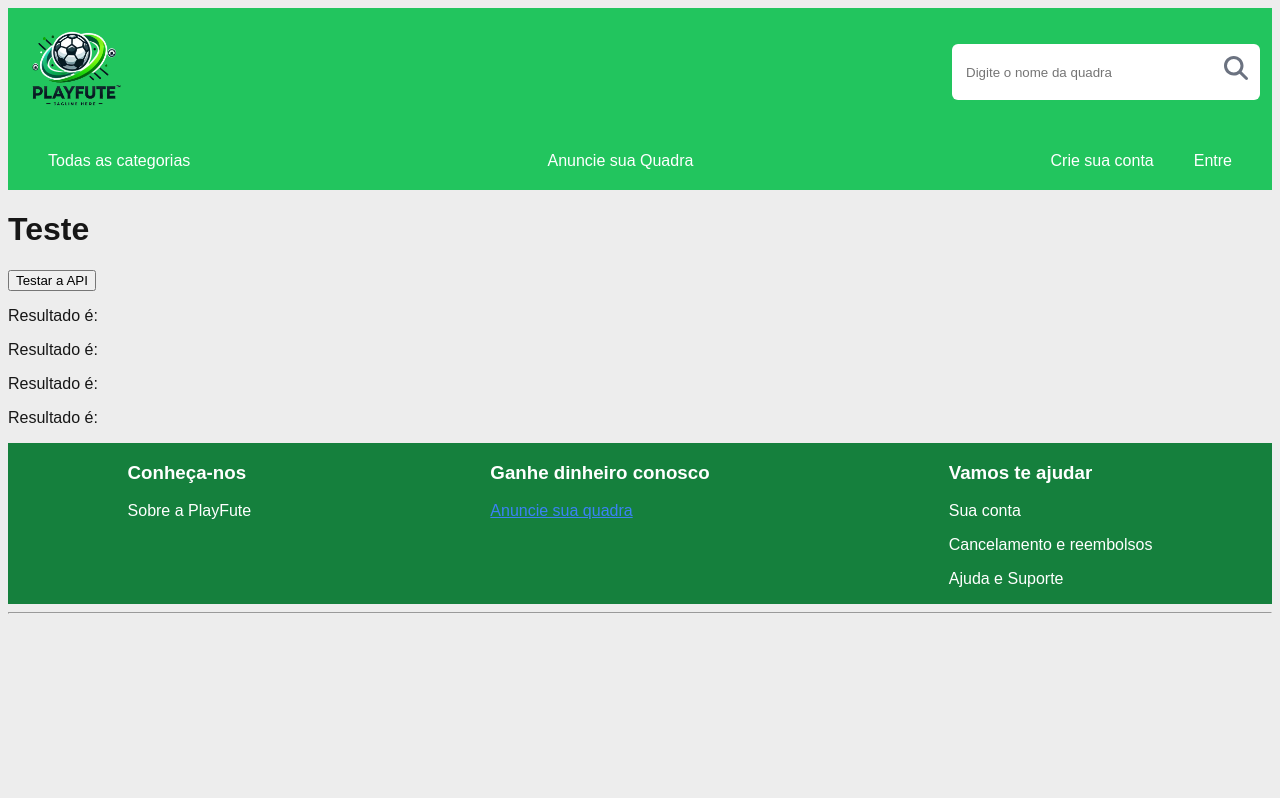
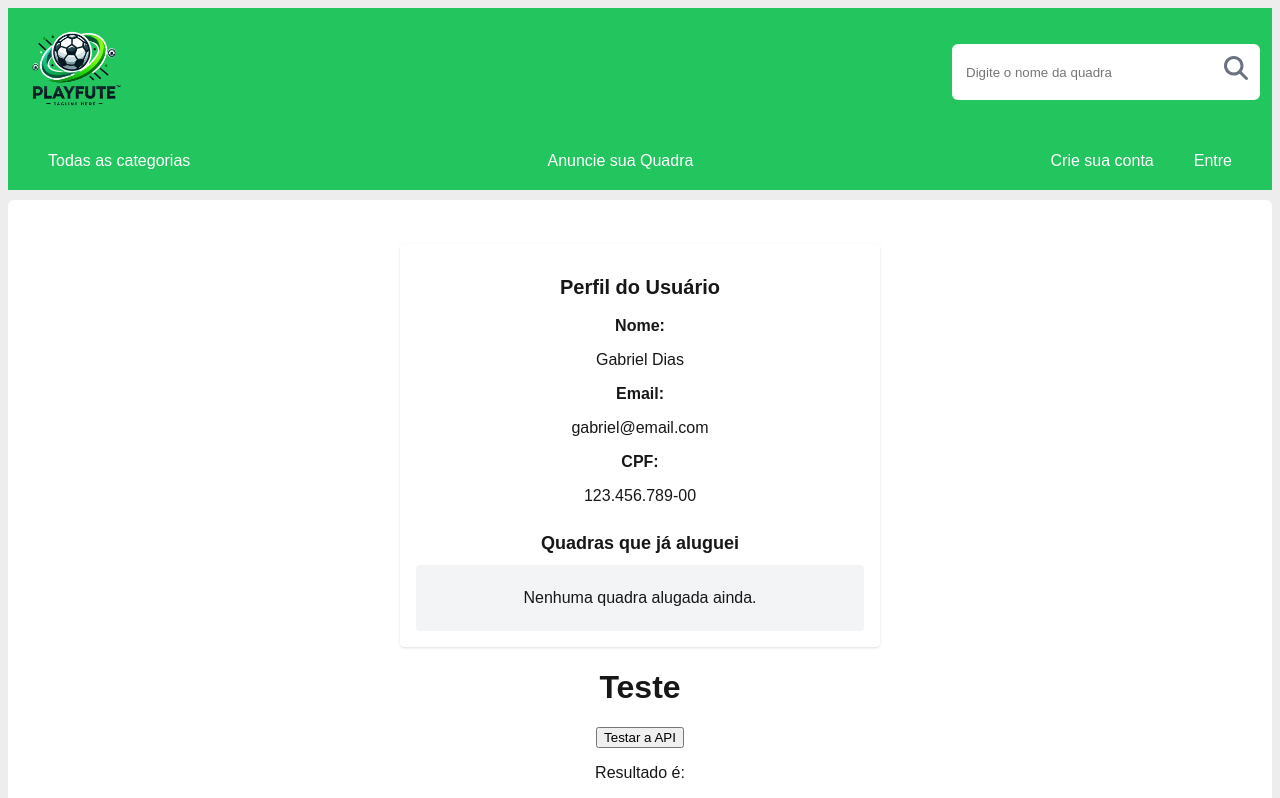
Before and after one commit to guerreiro05/projeto_integrador, a Next.js app: page /perfil in a window 1280 px wide. Shown: the top 798 px of the page. Built offline with nearby package versions, Linux system fonts and the light colour scheme.

Commit message:
Refinando todas parte de Frontend (layout)

```diff
--- a/app/categoria/page.js
+++ b/app/categoria/page.js
@@ -49,7 +49,7 @@ function Categoria() {
 
     return (
         <main>
-            <div className="layout-container text-center flex bg-white rounded-md">
+            <div className="layout-container text-center h-[1000px] flex bg-white rounded-md">
 
                 <div className="p-10 rounded-l-lg max-w-[190px]">
 
@@ -195,12 +195,12 @@ function Categoria() {
                     </div>
                 </div>
 
-                <div className="flex flex-wrap justify-center items-center h-screen gap-">
+                <div className="flex flex-wrap justify-center w-full rounded-lg">
                     {
                     locais.map((i, index) => {
-                        if (index < 4) {
+                        if (index < 6) {
                             return (
-                                <div key={index} className="w-[22%] min-w-[200px] bg-red-600">
+                                <div key={index} className="flex m-4 max-h-[450px]">
                                     <Quadras
                                         id={i.id}
                                         imagem={i.imagemPri}
--- a/app/components/quadras.js
+++ b/app/components/quadras.js
@@ -5,31 +5,27 @@ import { faHeart } from '@fortawesome/free-solid-svg-icons';
 
 export default function Quadras(attr) {
     return (
+        <main className="w-64 p-2 rounded-lg border-solid border-gray-300 border">
 
-        <main className="w-64 p-2 rounded-lg border-solid border-gray-300 border bg-green-400">
+            <div className="flex justify-between items-center">
+                <p className="text-gray-700">⭐⭐⭐ {attr.avaliacoes}</p>
 
-                <div className="flex justify-between items-center">
-                    <p className="text-gray-700">⭐⭐⭐ {attr.avaliacoes}</p>
-                    <FontAwesomeIcon icon={faHeart}
-                    className="hover:text-red-600 text-gray-300 transition-colors text-2xl cursor-pointer"/>
-                </div>
+                <FontAwesomeIcon icon={faHeart}
+                className="hover:text-red-600 text-gray-300 transition-colors text-2xl cursor-pointer"/>
+            </div>
 
-                <img
-                    className="w-full h-48 object-cover"
-                    src={attr.imagem}
-                />
-
+            <div onClick={() => window.location.href = `/local/${attr.id}`} className="cursor-pointer">
+                <img className="w-full h-48 object-cover" src={attr.imagem}/>
                 <div className="items-center">
                     <p className="text-lg h-[60px] font-semibold m-0">{attr.nomeLocal}</p>
 
                     <p className="font-bold text-gray-500 line-through m-0">R$ {attr.preco}</p>
-                    <p className="font-bold text-green-600 text-2x1 bg-yellow-400 m-0">R$ {attr.preco * 0.9}</p>
+                    <p className="font-bold text-green-600 text-3xl m-0">R$ {attr.preco * 0.9}</p>
 
-                    <p className="text-sm h-[40px] text-gray-500 bg-red-300">{attr.localizacao}</p>
+                    <p className="text-sm h-[40px] text-gray-500 content-center mb-0">{attr.localizacao}</p>
                 </div>
+            </div>
 
         </main>
-
-
     );
 }
--- a/app/page.js
+++ b/app/page.js
@@ -31,19 +31,20 @@ export default function Home(attr) {
   }, [])
 
   return (
-      <main className="layout-container bg-white text-center rounded-md">
+      <main className="layout-container bg-white text-center p-1 rounded-md">
 
         <h2>Quadras em destaques</h2>
 
-        <Carrossel/>
+        <div className="mx-11 rounded-lg">
+          <Carrossel/>
+        </div>
 
         <div className="flex flex-wrap justify-center items-center">
           {
             locais.map((i, index) => {
-              if (index < 2) {
+              if (index < 8) {
                 return (
-                  <div key={i.id} className="w-[20%] min-w-[274px] bg-red-400">
-                    <Carrossel/>
+                  <div key={i.id} className="flex m-4" >
                     <Quadras
                       id={i.id}
                       imagem={i.imagemPri}
--- a/app/perfil/page.js
+++ b/app/perfil/page.js
@@ -10,7 +10,7 @@ function Teste() { // É preciso instalar o pacote "axios", ele quem vai fazer a
     const [ dados, alteraDados] = useState("")
 
     async function testar(){ // Toda função que demorar para receber uma resposta coloque "await" e "async", porque ai o site consegue carregar inteiro e depois essa função, caso contrario o site todo não carregar até todas as informações chegarem
-        const response = await axios.get("http://localhost:3001/usuario");
+        const response = await axios.get("http://localhost:4000/usuarios");
         console.log(response);
 
         alteraDados(response.data[0]);
@@ -18,14 +18,35 @@ function Teste() { // É preciso instalar o pacote "axios", ele quem vai fazer a
 
     return (
         <main>
-            <div className="layout-container">
-                <div>
+            <div className="layout-container bg-white text-center p-1 rounded-md">
+                <div className="max-w-md mx-auto mt-10 p-4 bg-white rounded shadow">
+                    <h1 className="text-xl font-bold mb-4">Perfil do Usuário</h1>
 
+                    <div className="mb-2">
+                        <p className="font-semibold">Nome:</p>
+                        <p>Gabriel Dias</p>
+                    </div>
+
+                    <div className="mb-2">
+                        <p className="font-semibold">Email:</p>
+                        <p>gabriel@email.com</p>
+                    </div>
+
+                    <div className="mb-4">
+                        <p className="font-semibold">CPF:</p>
+                        <p>123.456.789-00</p>
+                    </div>
+
+                    <h2 className="text-lg font-semibold mt-6 mb-2">Quadras que já aluguei</h2>
+                    {/* Você pode renderizar a lista de quadras aqui futuramente */}
+                    <div className="bg-gray-100 p-2 rounded">
+                        <p>Nenhuma quadra alugada ainda.</p>
                 </div>
+            </div>
                 <h1>Teste</h1>
                 <button onClick={()=>testar()}>Testar a API</button>
                 <p>Resultado é: {dados.nome}</p>
-                <p>Resultado é: {dados.nascimento}</p>
+                <p>Resultado é: {dados.criado_em}</p>
                 <p>Resultado é: {dados.email}</p>
                 <p>Resultado é: {dados.cpf}</p>
             </div>
```
